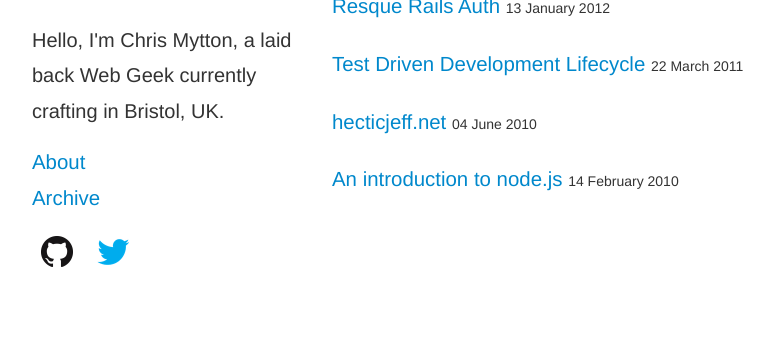
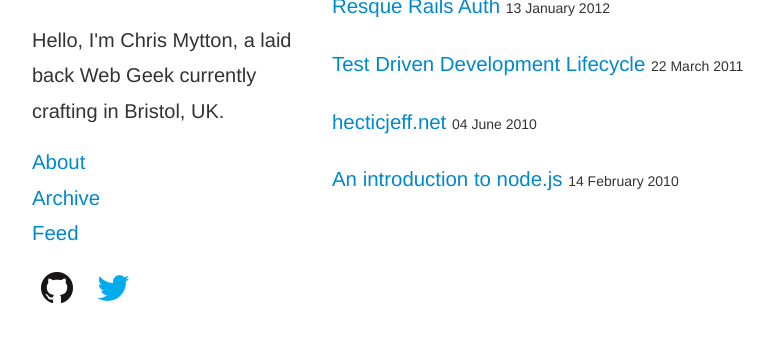
Before and after one commit to chrismytton/chrismytton.github.io, a Jekyll site: the page built from archives.html, in a window 1280 px wide, cut to the strip 269-611 px from the top of the page. Shown: the whole strip, without its empty margins (23-795 px from the left). Built offline with Jekyll 4.4.1, drawn with Linux system fonts in a browser that asks for light colours; Markdown is read by kramdown in place of the engine named in the settings.

Commit message:
Add link to feed

```diff
--- a/_includes/sidebar.html
+++ b/_includes/sidebar.html
@@ -9,6 +9,7 @@
   <nav class="nav internal">
     <a class="nav-link" href="/about" title="About me">About</a>
     <a class="nav-link" href="/archives" title="The full archives">Archive</a>
+    <a class="nav-link" href="/index.xml" title="RSS Feed">Feed</a>
   </nav>
   <nav class="nav external">
     <a rel="me" class="github profile" href="https://github.com/hecticjeff"><img src="/img/GitHub-Mark-64px.png" alt="GitHub icon" width="32" height="32" /></a>
```
